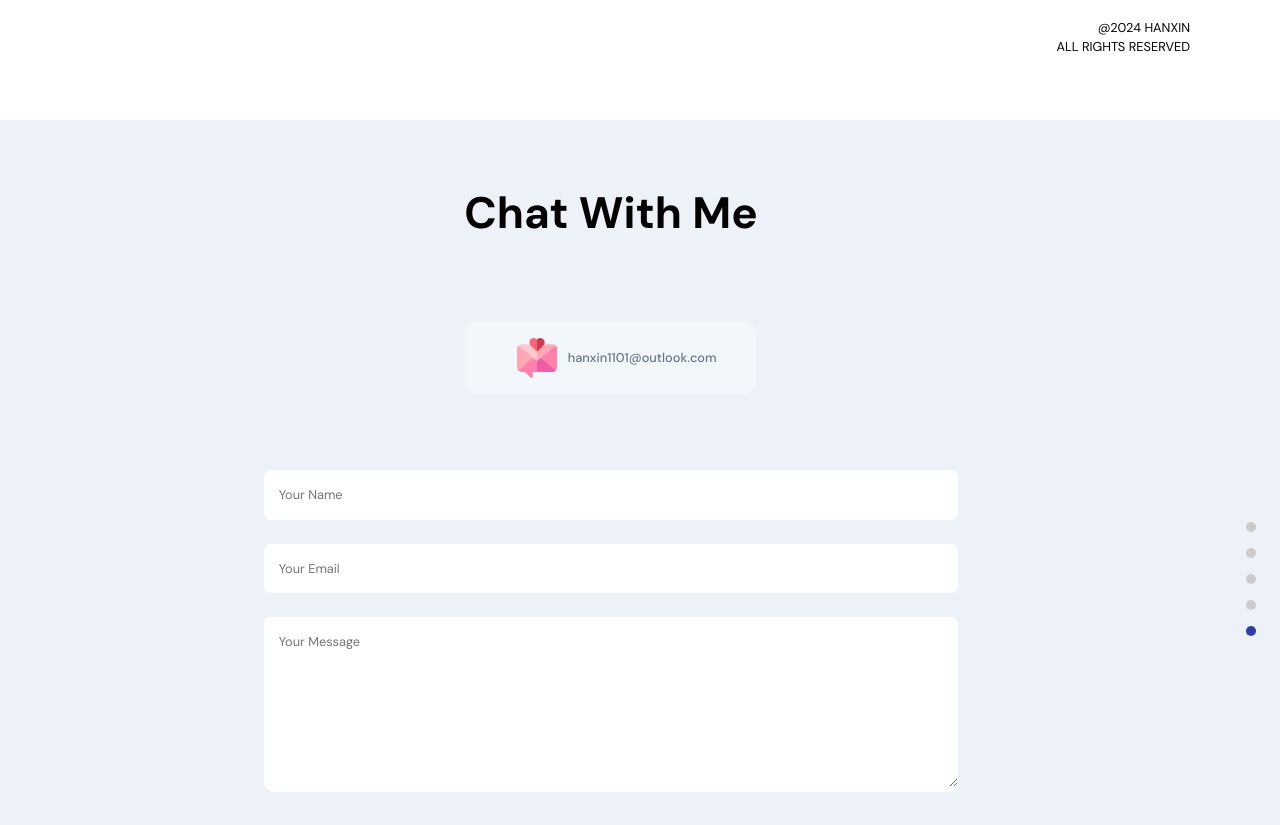
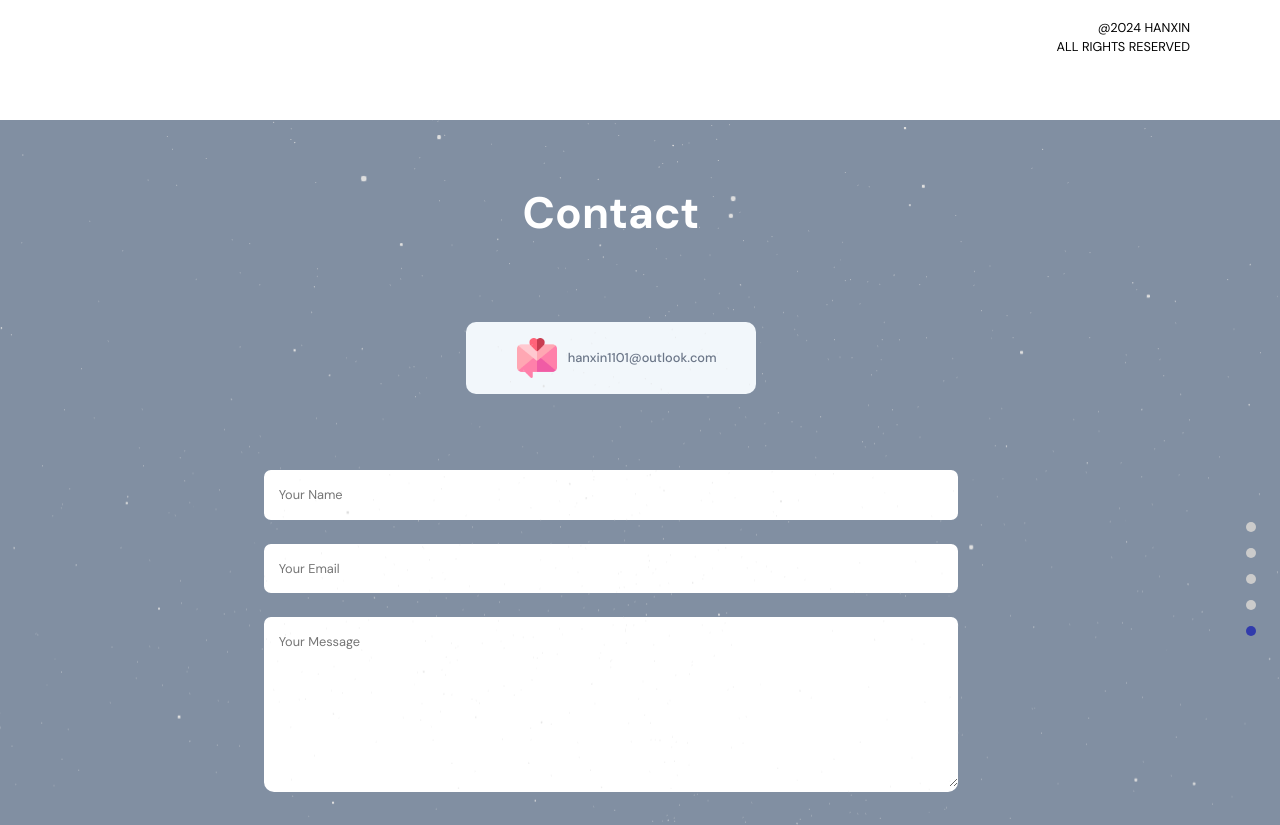
Before and after one commit to SuperMustard/portfolio_frontend, a React (Create React App) app: page / in a window 1280 px wide. Shown: the part 3080-3905 px from the top of the page. Built offline with nearby package versions, Linux system fonts and the light colour scheme; no server answers; the HTML template or start-up script is replaced by a standard one.

Commit message:
add contact background 3d stars

```diff
--- a/src/App.js
+++ b/src/App.js
@@ -1,7 +1,8 @@
 import React from 'react'
 
-import { About, Footer, Header, Skills, Testimonial, Work } from './container';
+import { About, Footer, Header, Skills, Work } from './container';
 import { Navbar } from './component';
+import { StarsCanvas } from './component/canvas';
 import './App.scss'
 
 const App = () => {
@@ -12,7 +13,10 @@ const App = () => {
         <About />
         <Work />
         <Skills />
+        <div style={{position: 'relative', zIndex: '0'}}>
         <Footer />
+        <StarsCanvas />
+        </div>
     </div>
   )
 }
--- a/src/App.scss
+++ b/src/App.scss
@@ -9,6 +9,10 @@
 
   .app__primarybg {
     background-color: var(--primary-color);
+  }
+
+  .app__darkbg {
+    background-color: var(--dark-color);
   }
 
   .app__container {
--- /dev/null
+++ b/src/component/canvas/Stars.jsx
@@ -0,0 +1,56 @@
+import { useState, useRef, Suspense } from "react";
+import { Canvas, useFrame } from "@react-three/fiber";
+import { Points, PointMaterial, Preload } from "@react-three/drei";
+import * as random from "maath/random/dist/maath-random.esm";
+
+const Stars = (props) => {
+  const ref = useRef();
+  const [sphere] = useState(() =>
+    random.inSphere(new Float32Array(5000), { radius: 1.2 })
+  );
+
+  useFrame((state, delta) => {
+    ref.current.rotation.x -= delta / 10;
+    ref.current.rotation.y -= delta / 15;
+  });
+
+  return (
+    <group rotation={[0, 0, Math.PI / 4]}>
+      <Points ref={ref} positions={sphere} stride={3} frustumCulled {...props}>
+        <PointMaterial
+          transparent
+          color="#fff"
+          size={0.002}
+          sizeAttenuation={true}
+          depthWrite={false}
+        />
+      </Points>
+    </group>
+  );
+};
+
+const startStyle = {
+  position: "absolute",
+  top: "0",
+  right: "0",
+  bottom: "0",
+  left: "0",
+  width: "100%",
+  height: "auto",
+};
+
+const StarsCanvas = () => {
+  return (
+    <div style={startStyle}>
+      <Canvas camera={{ position: [0, 0, 1] }}>
+        <Suspense fallback={null}>
+          <Stars />
+        </Suspense>
+
+        <Preload all />
+      </Canvas>
+    </div>
+  );
+};
+
+export default StarsCanvas;
--- a/src/component/canvas/index.js
+++ b/src/component/canvas/index.js
@@ -1,3 +1,4 @@
 import BallCanvas from "./Ball";
+import StarsCanvas from "./Stars";
 
-export {BallCanvas};
+export {BallCanvas, StarsCanvas};
--- a/src/container/Footer/Footer.jsx
+++ b/src/container/Footer/Footer.jsx
@@ -1,11 +1,15 @@
-import React, { useState } from 'react';
-import { images } from '../../constants';
-import { AppWrap, MotionWrap } from '../../Wrapper';
-import { client } from '../../client';
-import './Footer.scss';
+import React, { useState } from "react";
+import { images } from "../../constants";
+import { AppWrap, MotionWrap } from "../../Wrapper";
+import { client } from "../../client";
+import "./Footer.scss";
 
 const Footer = () => {
-  const [formData, setFormData] = useState({ name: '', email: '', message: '' });
+  const [formData, setFormData] = useState({
+    name: "",
+    email: "",
+    message: "",
+  });
   const [isFormSubmitted, setIsFormSubmitted] = useState(false);
   const [loading, setLoading] = useState(false);
 
@@ -20,13 +24,14 @@ const Footer = () => {
     setLoading(true);
 
     const contact = {
-      _type: 'contact',
+      _type: "contact",
       name: formData.username,
       email: formData.email,
       message: formData.message,
     };
 
-    client.create(contact)
+    client
+      .create(contact)
       .then(() => {
         setLoading(false);
         setIsFormSubmitted(true);
@@ -36,21 +41,39 @@ const Footer = () => {
 
   return (
     <>
-      <h2 className="head-text">chat with me</h2>
+      <h2 className="head-text" style={{ color: "white" }}>
+        Contact
+      </h2>
 
       <div className="app__footer-cards">
         <div className="app__footer-card ">
           <img src={images.email} alt="email" />
-          <a href="mailto:hanxin1101@outlook.com" className="p-text">hanxin1101@outlook.com</a>
+          <a href="mailto:hanxin1101@outlook.com" className="p-text">
+            hanxin1101@outlook.com
+          </a>
         </div>
       </div>
       {!isFormSubmitted ? (
         <div className="app__footer-form app__flex">
           <div className="app__flex">
-            <input className="p-text" type="text" placeholder="Your Name" name="username" value={username} onChange={handleChangeInput} />
+            <input
+              className="p-text"
+              type="text"
+              placeholder="Your Name"
+              name="username"
+              value={username}
+              onChange={handleChangeInput}
+            />
           </div>
           <div className="app__flex">
-            <input className="p-text" type="email" placeholder="Your Email" name="email" value={email} onChange={handleChangeInput} />
+            <input
+              className="p-text"
+              type="email"
+              placeholder="Your Email"
+              name="email"
+              value={email}
+              onChange={handleChangeInput}
+            />
           </div>
           <div>
             <textarea
@@ -61,21 +84,21 @@ const Footer = () => {
               onChange={handleChangeInput}
             />
           </div>
-          <button type="button" className="p-text" onClick={handleSubmit}>{!loading ? 'Send Message' : 'Sending...'}</button>
+          <button type="button" className="p-text" onClick={handleSubmit}>
+            {!loading ? "Send Message" : "Sending..."}
+          </button>
         </div>
       ) : (
         <div>
-          <h3 className="head-text">
-            Thank you for getting in touch!
-          </h3>
+          <h3 className="head-text">Thank you for getting in touch!</h3>
         </div>
       )}
     </>
-  )
-}
+  );
+};
 
 export default AppWrap(
-  MotionWrap(Footer, 'app__footer'),
-  'contact',
-  'app__primarybg',
+  MotionWrap(Footer, "app__footer"),
+  "contact",
+  "app__darkbg"
 );
--- a/src/container/Work/Work.jsx
+++ b/src/container/Work/Work.jsx
@@ -1,16 +1,16 @@
-import React, {useState, useEffect} from 'react';
-import {Tilt} from 'react-tilt';
-import {AiFillEye, AiFillGithub} from 'react-icons/ai';
-import {motion} from 'framer-motion';
+import React, { useState, useEffect } from "react";
+import { Tilt } from "react-tilt";
+import { AiFillEye, AiFillGithub } from "react-icons/ai";
+import { motion } from "framer-motion";
 
-import { AppWrap, MotionWrap } from '../../Wrapper';
-import { urlFor, client } from '../../client';
-import './Work.scss';
+import { AppWrap, MotionWrap } from "../../Wrapper";
+import { urlFor, client } from "../../client";
+import "./Work.scss";
 
 const Work = () => {
   const [works, setWorks] = useState([]);
   const [filterWork, setFilterWork] = useState([]);
-  const [activeFilter, setActiveFilter] = useState('All');
+  const [activeFilter, setActiveFilter] = useState("All");
   const [animateCard, setAnimateCard] = useState({ y: 0, opacity: 1 });
 
   useEffect(() => {
@@ -30,7 +30,7 @@ const Work = () => {
     setTimeout(() => {
       setAnimateCard([{ y: 0, opacity: 1 }]);
 
-      if (item === 'All') {
+      if (item === "All") {
         setFilterWork(works);
       } else {
         setFilterWork(works.filter((work) => work.tags.includes(item)));
@@ -40,14 +40,19 @@ const Work = () => {
 
   return (
     <>
-      <h2 className='head-text'> My <span> Projects </span> So Far </h2>
+      <h2 className="head-text">
+        {" "}
+        My <span> Projects </span> So Far{" "}
+      </h2>
 
       <div className="app__work-filter">
-        {['ThreeJS', 'CSS & HTML', 'All'].map((item, index)=>(
+        {["ThreeJS", "CSS&HTML", "All"].map((item, index) => (
           <div
             key={index}
-            onClick={()=>handleWorkFilter(item)}
-            className={`app__work-filter-item app__flex p-text ${activeFilter === item ? 'item-active' : ''}`}
+            onClick={() => handleWorkFilter(item)}
+            className={`app__work-filter-item app__flex p-text ${
+              activeFilter === item ? "item-active" : ""
+            }`}
           >
             {item}
           </div>
@@ -65,24 +70,26 @@ const Work = () => {
             scale: 1,
             speed: 50,
             transition: true,
-        }}>
+          }}
+        >
           {filterWork.map((work, index) => (
             <div className="app__work-item app__flex" key={index}>
-            <div
-              className="app__work-img app__flex"
-            >
+              <div className="app__work-img app__flex">
                 <img src={urlFor(work.imgUrl)} alt={work.name} />
 
                 <motion.div
                   whileHover={{ opacity: [0, 1] }}
-                transition={{ duration: 0.25, ease: 'easeInOut', staggerChildren: 0.5 }}
+                  transition={{
+                    duration: 0.25,
+                    ease: "easeInOut",
+                    staggerChildren: 0.5,
+                  }}
                   className="app__work-hover app__flex"
                 >
                   <a href={work.projectLink} target="_blank" rel="noreferrer">
-
                     <motion.div
                       whileInView={{ scale: [0, 1] }}
-                    whileHover={{ scale: [1, 0.90] }}
+                      whileHover={{ scale: [1, 0.9] }}
                       transition={{ duration: 0.25 }}
                       className="app__flex"
                     >
@@ -92,7 +99,7 @@ const Work = () => {
                   <a href={work.codeLink} target="_blank" rel="noreferrer">
                     <motion.div
                       whileInView={{ scale: [0, 1] }}
-                    whileHover={{ scale: [1, 0.90] }}
+                      whileHover={{ scale: [1, 0.9] }}
                       transition={{ duration: 0.25 }}
                       className="app__flex"
                     >
@@ -104,7 +111,9 @@ const Work = () => {
 
               <div className="app__work-content app__flex">
                 <h4 className="bold-text">{work.title}</h4>
-              <p className="p-text" style={{ marginTop: 10 }}>{work.description}</p>
+                <p className="p-text" style={{ marginTop: 10 }}>
+                  {work.description}
+                </p>
 
                 <div className="app__work-tag app__flex">
                   <p className="p-text">{work.tags[0]}</p>
@@ -115,8 +124,12 @@ const Work = () => {
         </Tilt>
       </motion.div>
     </>
-  )
-}
+  );
+};
 
 //export default AppWarp(Work, 'work');
-export default AppWrap(MotionWrap(Work, 'app__works'), 'work', "app__primarybg");
+export default AppWrap(
+  MotionWrap(Work, "app__works"),
+  "work",
+  "app__primarybg"
+);
--- a/src/index.css
+++ b/src/index.css
@@ -10,6 +10,7 @@
   --gray-color: #6b7688;
   --brown-color: #46364a;
   --white-color: #ffffff;
+  --dark-color: #818fa2;
 }
 
 * {
```
Lines whose indentation alone changed are shown as unchanged.
